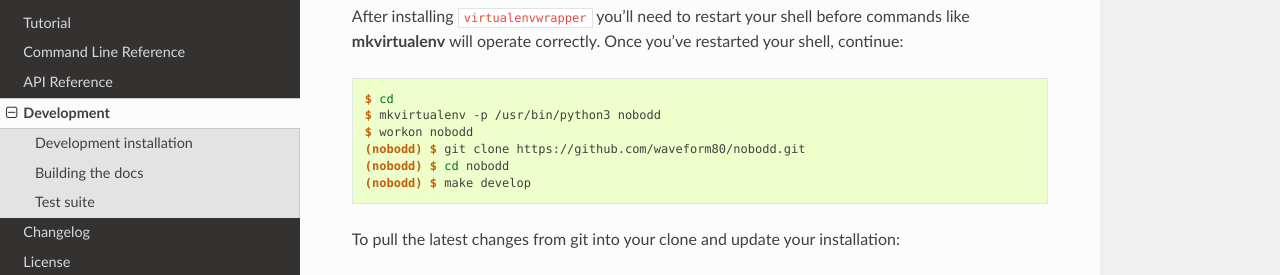
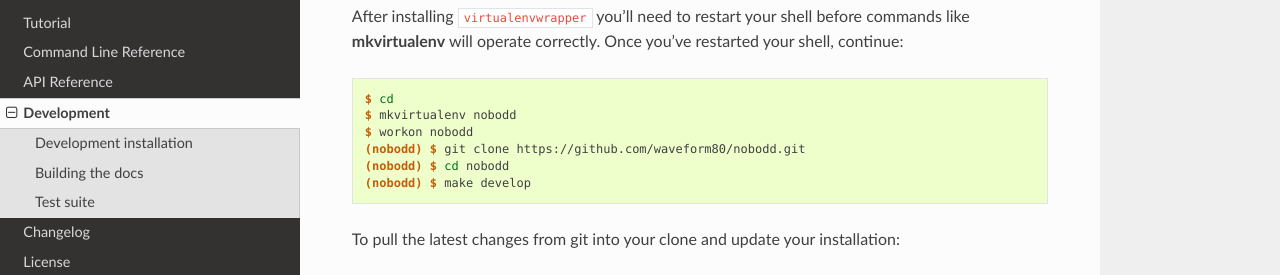
Before and after one commit to waveform80/nobodd, a Sphinx documentation site: the page built from docs/development.rst, in a window 1280 px wide and 900 px high, scrolled down 342 px. Shown: the part 152-427 px from the top of the window. Built offline with Sphinx 7.4.7 and the Read the Docs theme 2.0.0, drawn with Linux system fonts in a browser that asks for light colours; formulas are drawn with MathJax 3.

Commit message:
No need to specify python3

```diff
--- a/docs/development.rst
+++ b/docs/development.rst
@@ -31,7 +31,7 @@ restarted your shell, continue:
 .. code-block:: console
 
     $ cd
-    $ mkvirtualenv -p /usr/bin/python3 nobodd
+    $ mkvirtualenv nobodd
     $ workon nobodd
     (nobodd) $ git clone https://github.com/waveform80/nobodd.git
     (nobodd) $ cd nobodd
```
